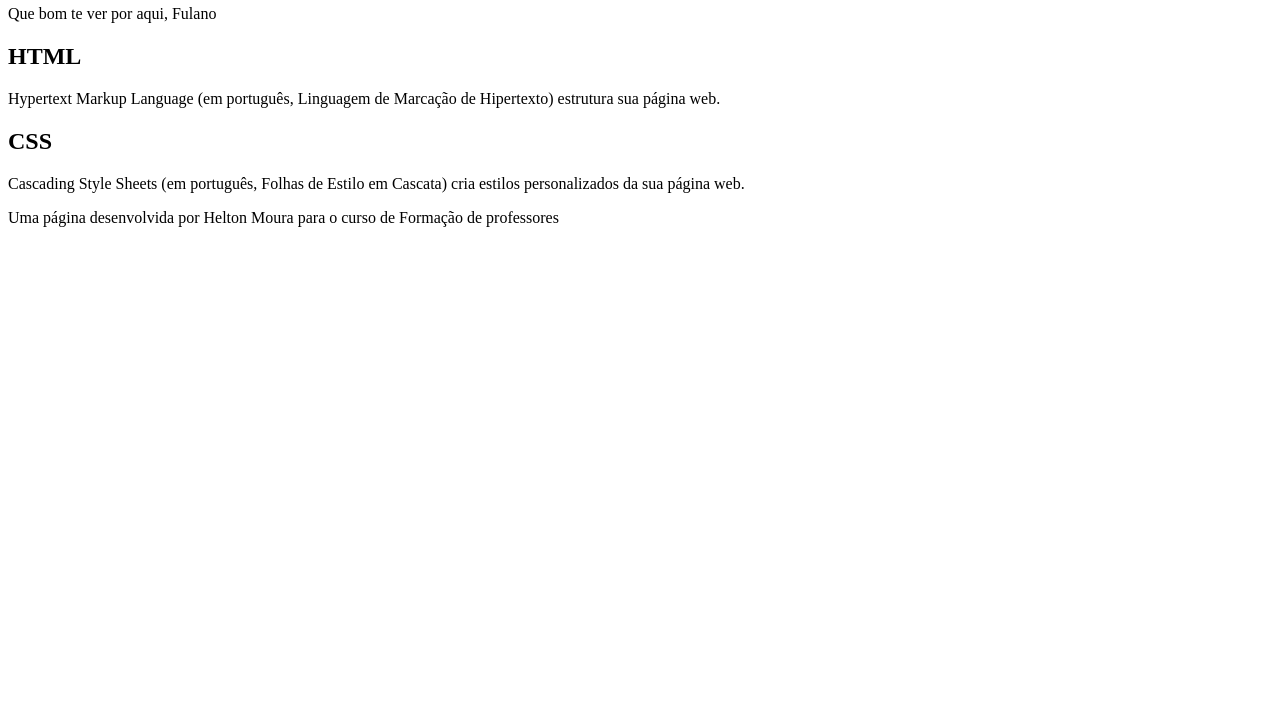
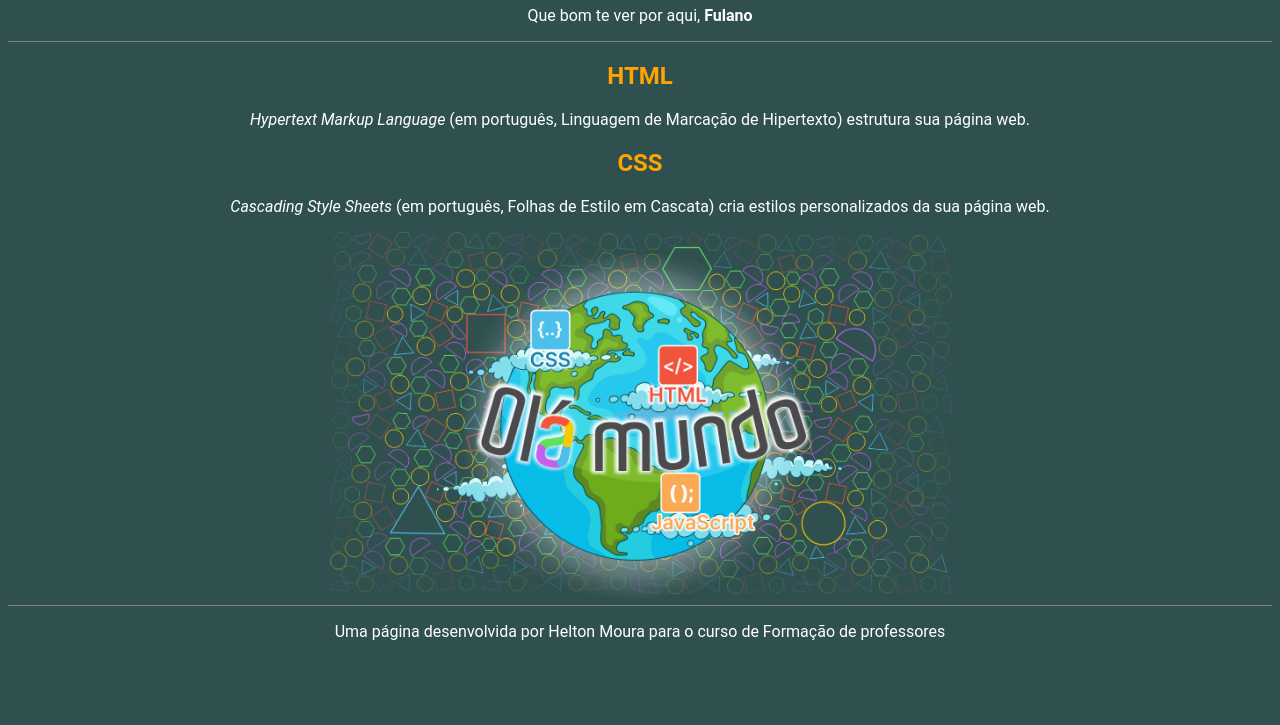
Before and after one commit to ProfLigurio/hello-world, a plain HTML site: page index.html in a window 1280 px wide. Shown: the part 75-800 px from the top of the page. Drawn offline with Linux system fonts and the light colour scheme.

Commit message:
finalizando css

```diff
--- a/index.html
+++ b/index.html
@@ -4,18 +4,23 @@
     <meta charset="UTF-8">
     <meta name="viewport" content="width=device-width, initial-scale=1.0">
     <title>Hello World</title>
+    <link rel="stylesheet" href="style.css">
 </head>
 <body>
     <header>
         <h1>Hello World</h1>
-        <p>Que bom te ver por aqui, Fulano</p>
+        <p>Que bom te ver por aqui, <span id="nome-usuário"> Fulano</span></p>
+
     </header>
 
     <section>
         <h2>HTML</h2>
-        <p>Hypertext Markup Language (em português, Linguagem de Marcação de Hipertexto) estrutura sua página web.        </p>
+        <p><span class="texto-inglês">Hypertext Markup Language</span> (em português, Linguagem de Marcação de Hipertexto) estrutura sua página web. </p>
         <h2>CSS</h2>
-        <p>Cascading Style Sheets (em português, Folhas de Estilo em Cascata) cria estilos personalizados da sua página web.        </p>
+        <p><span class="texto-inglês">Cascading Style Sheets</span> (em português, Folhas de Estilo em Cascata) cria estilos personalizados da sua página web.
+        </p>
+        <img src="imagem/Olá Mundo.png"
+            alt="Imagem com figuras geométricas ao fundo e uma figura do planeta Terra a frente, com a inscrição Olá Mundo em letras coloridas">
 
     </section>
 
--- /dev/null
+++ b/style.css
@@ -0,0 +1,31 @@
+h2
+{
+    color:orange;
+}
+
+body
+{
+    background-color: #305050;
+    color: white;
+    font-family: Roboto;
+    text-align: center;
+}
+
+header
+{
+    border-bottom: 1px solid gray;
+}
+
+footer
+{
+    border-top: 1px solid gray;
+}
+#nome-usuário
+{
+    font-weight: bold;
+}
+
+.texto-inglês
+{
+    font-style: italic;
+}
```
Also changed, not shown: imagem/Olá Mundo.png (renamed from Olá Mundo.png).
